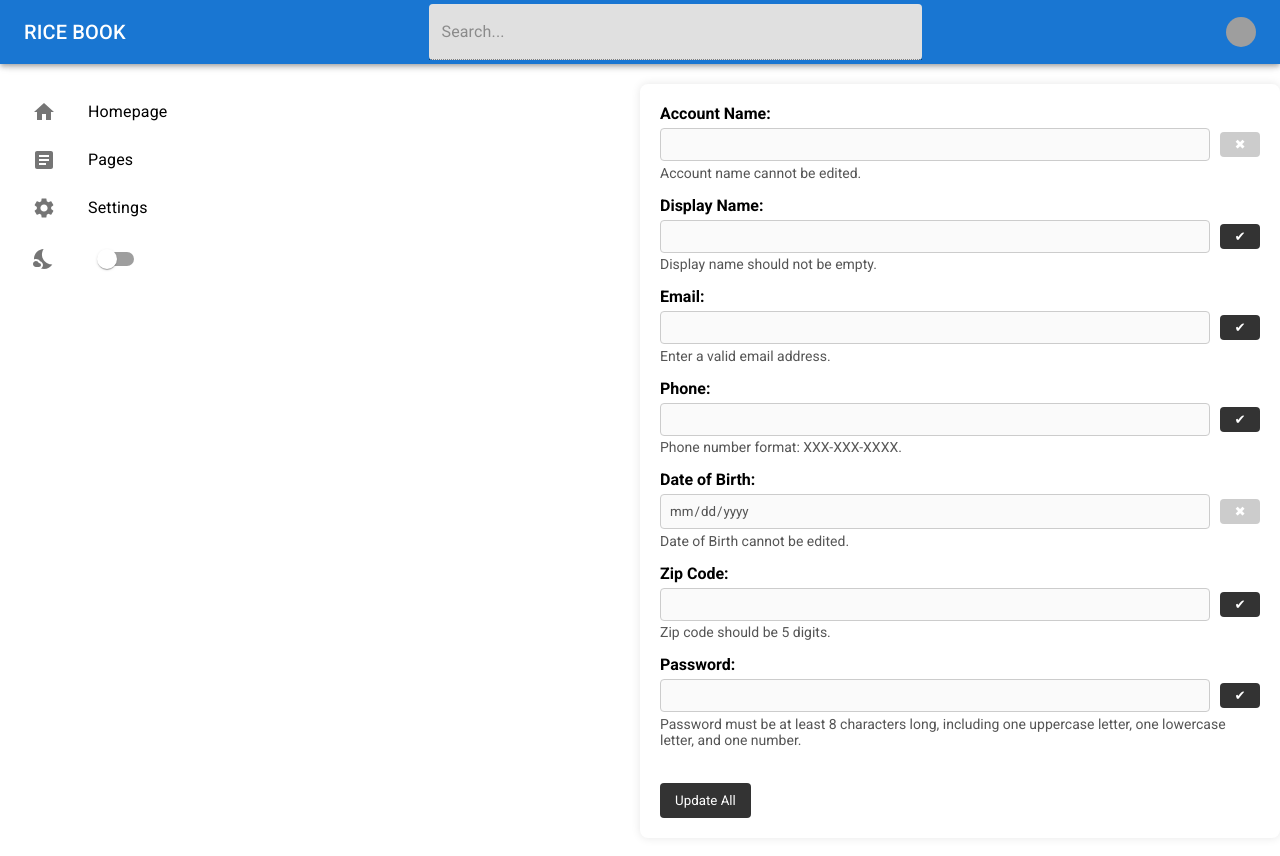
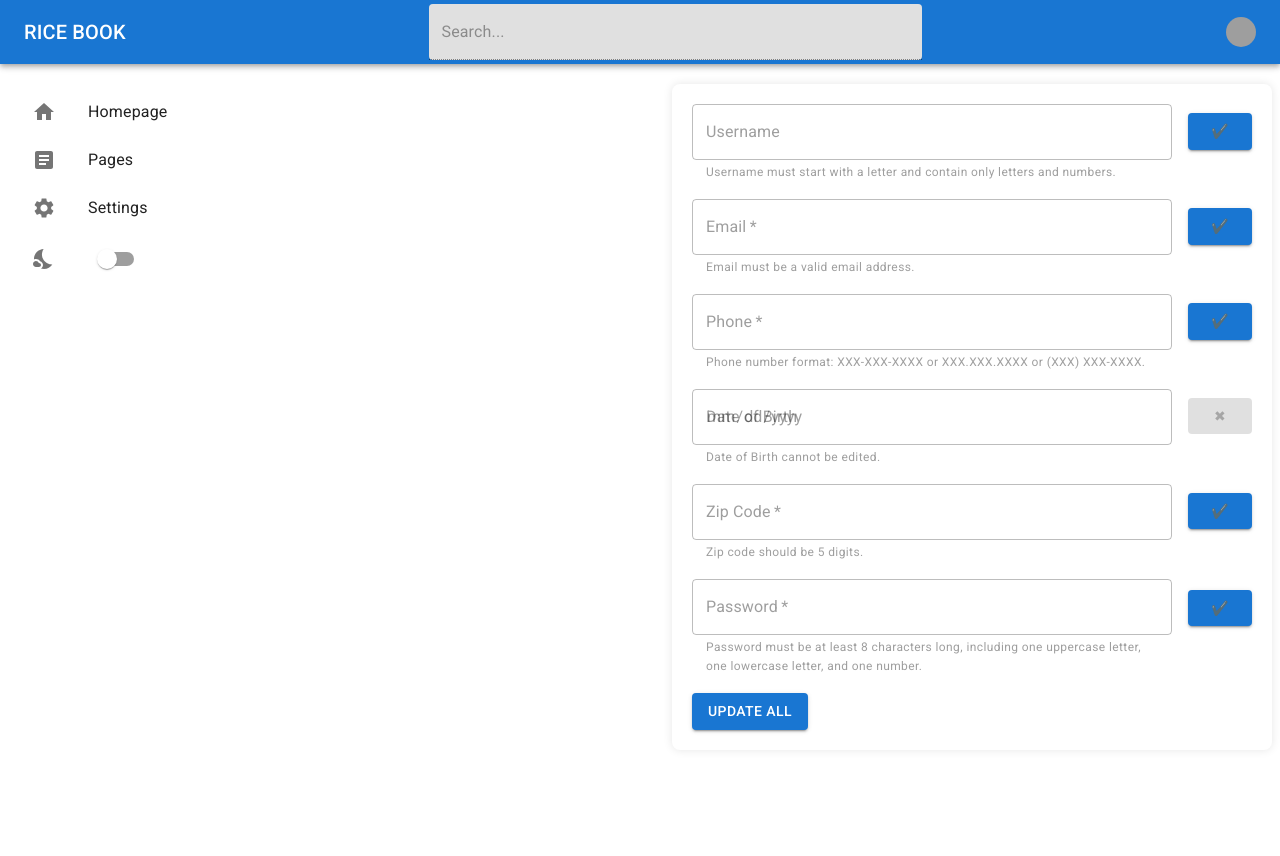
Before and after one commit to zjhM3l/MERN-RICEBOOK, a React (Create React App) app in the folder my-app/: page /profile in a window 1280 px wide. After the commit the page ends 800 px from the top, so only its background shows below. Built offline with nearby package versions, Linux system fonts and the light colour scheme; grey boxes are pictures that could not be loaded.

Commit message:
9/24/2024;profile dynamic front-end almost done, just a little bug with the position of update form

```diff
--- a/my-app/src/components/Profile.css
+++ /dev/null
@@ -1,77 +0,0 @@
-#profile-container {
-    max-width: 600px;
-    margin: 20px auto;
-    padding: 20px;
-    background-color: #fff;
-    border-radius: 8px;
-    box-shadow: 0 0 10px rgba(0, 0, 0, 0.1);
-}
-
-.profile-field {
-    margin-bottom: 15px;
-}
-
-.profile-field label {
-    display: block;
-    font-weight: bold;
-    margin-bottom: 5px;
-}
-
-.input-wrapper {
-    display: flex;
-    align-items: center;
-}
-
-.input-wrapper input {
-    flex: 1;
-    padding: 8px;
-    border: 1px solid #ccc;
-    border-radius: 4px;
-}
-
-.edit-button {
-    margin-left: 10px;
-    background-color: #333;
-    color: white;
-    border: none;
-    padding: 5px 10px;
-    border-radius: 4px;
-    cursor: pointer;
-    width: 40px;
-    text-align: center;
-}
-
-.edit-button:hover {
-    background-color: #555;
-}
-
-.edit-button.disabled {
-    background-color: #ccc;
-    cursor: not-allowed;
-}
-
-#update-button {
-    background-color: #333;
-    color: white;
-    padding: 10px 15px;
-    border: none;
-    border-radius: 4px;
-    cursor: pointer;
-    margin-top: 20px;
-}
-
-#update-button.disabled {
-    background-color: #ccc;
-    cursor: not-allowed;
-}
-
-#update-button:hover {
-    background-color: #555;
-}
-
-small {
-    display: block;
-    font-size: 0.875em;
-    color: #555;
-    margin-top: 0.25em;
-}
--- a/my-app/src/components/UpdateProfile.jsx
+++ b/my-app/src/components/UpdateProfile.jsx
@@ -1,7 +1,9 @@
-import React, { useState } from 'react';
-import './Profile.css';
+import React, { useState, useEffect } from 'react';
+import { Box, Button, TextField, Typography, useTheme } from '@mui/material';
+import { useSelector } from 'react-redux';
 
 export const UpdateProfile = () => {
+  const { currentUser } = useSelector((state) => state.user);
   const [formData, setFormData] = useState({
     username: '',
     email: '',
@@ -12,6 +14,35 @@ export const UpdateProfile = () => {
     confirmPassword: ''
   });
 
+  const [editableFields, setEditableFields] = useState({
+    username: false,
+    email: false,
+    phone: false,
+    birth: false,
+    zipcode: false,
+    password: false,
+    confirmPassword: false
+  });
+
+  const theme = useTheme();
+
+  useEffect(() => {
+    if (currentUser) {
+      const formattedBirthDate = currentUser.dateOfBirth
+        ? new Date(currentUser.dateOfBirth).toISOString().split('T')[0]
+        : '';
+      setFormData({
+        username: currentUser.username || '',
+        email: currentUser.email || '',
+        phone: currentUser.phone || '',
+        birth: formattedBirthDate,
+        zipcode: currentUser.zipcode || '',
+        password: '',
+        confirmPassword: ''
+      });
+    }
+  }, [currentUser]);
+
   const handleChange = (e) => {
     const { name, value } = e.target;
     setFormData({
@@ -20,72 +51,155 @@ export const UpdateProfile = () => {
     });
   };
 
+  const toggleEditable = (field) => {
+    setEditableFields((prev) => ({
+      ...prev,
+      [field]: !prev[field]
+    }));
+  };
+
   return (
-    <section id="profile-container">
-      <div className="profile-field">
-        <label htmlFor="account-name">Account Name:</label>
-        <div className="input-wrapper">
-          <input type="text" id="account-name" name="accountName" value={formData.accountName} onChange={handleChange} disabled />
-          <button className="edit-button disabled" data-target="account-name" disabled>&#10006;</button>
-        </div>
-        <small>Account name cannot be edited.</small>
-      </div>
-      <div className="profile-field">
-        <label htmlFor="display-name">Display Name:</label>
-        <div className="input-wrapper">
-          <input type="text" id="display-name" name="displayName" value={formData.displayName} onChange={handleChange} disabled />
-          <button className="edit-button" data-target="display-name">&#10004;</button>
-        </div>
-        <small>Display name should not be empty.</small>
-      </div>
-      <div className="profile-field">
-        <label htmlFor="email">Email:</label>
-        <div className="input-wrapper">
-          <input type="email" id="email" name="email" value={formData.email} onChange={handleChange} required disabled />
-          <button className="edit-button" data-target="email">&#10004;</button>
-        </div>
-        <small>Enter a valid email address.</small>
-      </div>
-      <div className="profile-field">
-        <label htmlFor="phone">Phone:</label>
-        <div className="input-wrapper">
-          <input type="tel" id="phone" name="phone" pattern="^\d{3}-\d{3}-\d{4}$" value={formData.phone} onChange={handleChange} required disabled />
-          <button className="edit-button" data-target="phone">&#10004;</button>
-        </div>
-        <small>Phone number format: XXX-XXX-XXXX.</small>
-      </div>
-      <div className="profile-field">
-        <label htmlFor="birth">Date of Birth:</label>
-        <div className="input-wrapper">
-          <input type="date" id="birth" name="birth" value={formData.birth} onChange={handleChange} disabled />
-          <button className="edit-button disabled" data-target="birth" disabled>&#10006;</button>
-        </div>
-        <small>Date of Birth cannot be edited.</small>
-      </div>
-      <div className="profile-field">
-        <label htmlFor="zipcode">Zip Code:</label>
-        <div className="input-wrapper">
-          <input type="text" id="zipcode" name="zipcode" pattern="^\d{5}$" value={formData.zipcode} onChange={handleChange} required disabled />
-          <button className="edit-button" data-target="zipcode">&#10004;</button>
-        </div>
-        <small>Zip code should be 5 digits.</small>
-      </div>
-      <div className="profile-field">
-        <label htmlFor="password">Password:</label>
-        <div className="input-wrapper">
-          <input type="password" id="password" name="password" pattern="(?=.*[a-z])(?=.*[A-Z])(?=.*\d).{8,}" value={formData.password} onChange={handleChange} required disabled />
-          <button className="edit-button" data-target="password">&#10004;</button>
-        </div>
-        <small>Password must be at least 8 characters long, including one uppercase letter, one lowercase letter, and one number.</small>
-      </div>
-      <div className="profile-field" id="confirm-password-container" style={{ display: 'none' }}>
-        <label htmlFor="confirm-password">Confirm Password:</label>
-        <div className="input-wrapper">
-          <input type="password" id="confirm-password" name="confirmPassword" pattern="(?=.*[a-z])(?=.*[A-Z])(?=.*\d).{8,}" value={formData.confirmPassword} onChange={handleChange} required disabled />
-        </div>
-        <small>Confirm password must match the new password.</small>
-      </div>
-      <button id="update-button">Update All</button>
-    </section>
+    <Box sx={{
+      maxWidth: '600px',
+      margin: '20px auto',
+      padding: '20px',
+      backgroundColor: theme.palette.mode === 'dark' ? '#333' : '#fff',
+      borderRadius: '8px',
+      boxShadow: theme.palette.mode === 'dark' ? '0 0 10px rgba(255, 255, 255, 0.1)' : '0 0 10px rgba(0, 0, 0, 0.1)',
+    }}>
+      <Box mb={2}>
+        <Box display="flex" alignItems="center">
+          <TextField
+            fullWidth
+            id="username"
+            label="Username"
+            name="username"
+            value={formData.username}
+            onChange={handleChange}
+            disabled={!editableFields.username}
+            helperText="Username must start with a letter and contain only letters and numbers."
+          />
+          <Button variant="contained" color="primary" sx={{ ml: 2, mb: 3 }} onClick={() => toggleEditable('username')}>
+            {editableFields.username ? '...' : '✔️'}
+          </Button>
+        </Box>
+      </Box>
+      <Box mb={2}>
+        <Box display="flex" alignItems="center">
+          <TextField
+            fullWidth
+            id="email"
+            label="Email"
+            name="email"
+            type="email"
+            value={formData.email}
+            onChange={handleChange}
+            required
+            disabled={!editableFields.email}
+            helperText="Email must be a valid email address."
+          />
+          <Button variant="contained" color="primary" sx={{ ml: 2, mb: 3 }} onClick={() => toggleEditable('email')}>
+            {editableFields.email ? '...' : '✔️'}
+          </Button>
+        </Box>
+      </Box>
+      <Box mb={2}>
+        <Box display="flex" alignItems="center">
+          <TextField
+            fullWidth
+            id="phone"
+            label="Phone"
+            name="phone"
+            type="tel"
+            pattern="^\d{3}-\d{3}-\d{4}$"
+            value={formData.phone}
+            onChange={handleChange}
+            required
+            disabled={!editableFields.phone}
+            helperText="Phone number format: XXX-XXX-XXXX or XXX.XXX.XXXX or (XXX) XXX-XXXX."
+          />
+          <Button variant="contained" color="primary" sx={{ ml: 2, mb: 3 }} onClick={() => toggleEditable('phone')}>
+            {editableFields.phone ? '...' : '✔️'}
+          </Button>
+        </Box>
+      </Box>
+      <Box mb={2}>
+        <Box display="flex" alignItems="center">
+          <TextField
+            fullWidth
+            id="birth"
+            label="Date of Birth"
+            name="birth"
+            type="date"
+            value={formData.birth}
+            onChange={handleChange}
+            disabled={!editableFields.birth}
+            helperText="Date of Birth cannot be edited."
+          />
+          <Button variant="contained" color="secondary" disabled sx={{ ml: 2, mb: 3 }}>
+            &#10006;
+          </Button>
+        </Box>
+      </Box>
+      <Box mb={2}>
+        <Box display="flex" alignItems="center">
+          <TextField
+            fullWidth
+            id="zipcode"
+            label="Zip Code"
+            name="zipcode"
+            pattern="^\d{5}$"
+            value={formData.zipcode}
+            onChange={handleChange}
+            required
+            disabled={!editableFields.zipcode}
+            helperText="Zip code should be 5 digits."
+          />
+          <Button variant="contained" color="primary" sx={{ ml: 2, mb: 3 }} onClick={() => toggleEditable('zipcode')}>
+            {editableFields.zipcode ? '...' : '✔️'}
+          </Button>
+        </Box>
+      </Box>
+      <Box mb={2}>
+        <Box display="flex" alignItems="center">
+          <TextField
+            fullWidth
+            id="password"
+            name="password"
+            label="Password"
+            type="password"
+            pattern="(?=.*[a-z])(?=.*[A-Z])(?=.*\d).{8,}"
+            value={formData.password}
+            onChange={handleChange}
+            required
+            disabled={!editableFields.password}
+            helperText="Password must be at least 8 characters long, including one uppercase letter, one lowercase letter, and one number."
+          />
+          <Button variant="contained" color="primary" sx={{ ml: 2, mb: 5 }} onClick={() => toggleEditable('password')}>
+            {editableFields.password ? '...' : '✔️'}
+          </Button>
+        </Box>
+      </Box>
+      <Box mb={2} id="confirm-password-container" sx={{ display: 'none' }}>
+        <Typography variant="h6">Confirm Password:</Typography>
+        <Box display="flex" alignItems="center">
+          <TextField
+            fullWidth
+            id="confirm-password"
+            name="confirmPassword"
+            type="password"
+            pattern="(?=.*[a-z])(?=.*[A-Z])(?=.*\d).{8,}"
+            value={formData.confirmPassword}
+            onChange={handleChange}
+            required
+            disabled={!editableFields.confirmPassword}
+            helperText="Confirm password must match the new password."
+          />
+        </Box>
+      </Box>
+      <Button variant="contained" color="primary" id="update-button">
+        Update All
+      </Button>
+    </Box>
   );
 };
--- a/my-app/src/pages/Profile.jsx
+++ b/my-app/src/pages/Profile.jsx
@@ -1,17 +1,36 @@
-import { Box, Stack } from '@mui/material'
-import React from 'react'
-import { Navbar } from '../components/Navbar'
-import { Sidebar } from '../components/Sidebar'
-import { UpdateProfile } from '../components/UpdateProfile'
+import { Box, createTheme, Stack, ThemeProvider } from '@mui/material';
+import React, { useState } from 'react';
+import { Navbar } from '../components/Navbar';
+import { Sidebar } from '../components/Sidebar';
+import { UpdateProfile } from '../components/UpdateProfile';
 
 export const Profile = () => {
+  const [mode, setMode] = useState('light');
+
+  const darkTheme = createTheme({
+    palette: {
+      mode: mode,
+    },
+  });
+
   return (
-    <Box>
-      <Navbar />
-      <Stack direction="row" spacing={2} justifyContent="space-between">
-        <Sidebar />
-        <UpdateProfile />
-      </Stack>
-    </Box>
-  )
-}
+    <ThemeProvider theme={darkTheme}>
+      <Box bgcolor={"background.default"} color={"text.primary"} minHeight="100vh">
+        <Navbar />
+        <Stack direction="row" spacing={2} justifyContent="space-between">
+          <Sidebar setMode={setMode} mode={mode} />
+          <Box
+            flex={1}
+            display="flex"
+            justifyContent="center"
+            alignItems="center"
+          >
+            <Box width="100%" maxWidth="600px">
+              <UpdateProfile />
+            </Box>
+          </Box>
+        </Stack>
+      </Box>
+    </ThemeProvider>
+  );
+};
--- a/package.json
+++ b/package.json
@@ -13,6 +13,7 @@
   "license": "ISC",
   "description": "",
   "dependencies": {
+    "axios": "^1.7.7",
     "bcryptjs": "^2.4.3",
     "cors": "^2.8.5",
     "dotenv": "^16.4.5",
```
Also changed, not shown: 2 other files (tests, documents, lock files or other folders).
